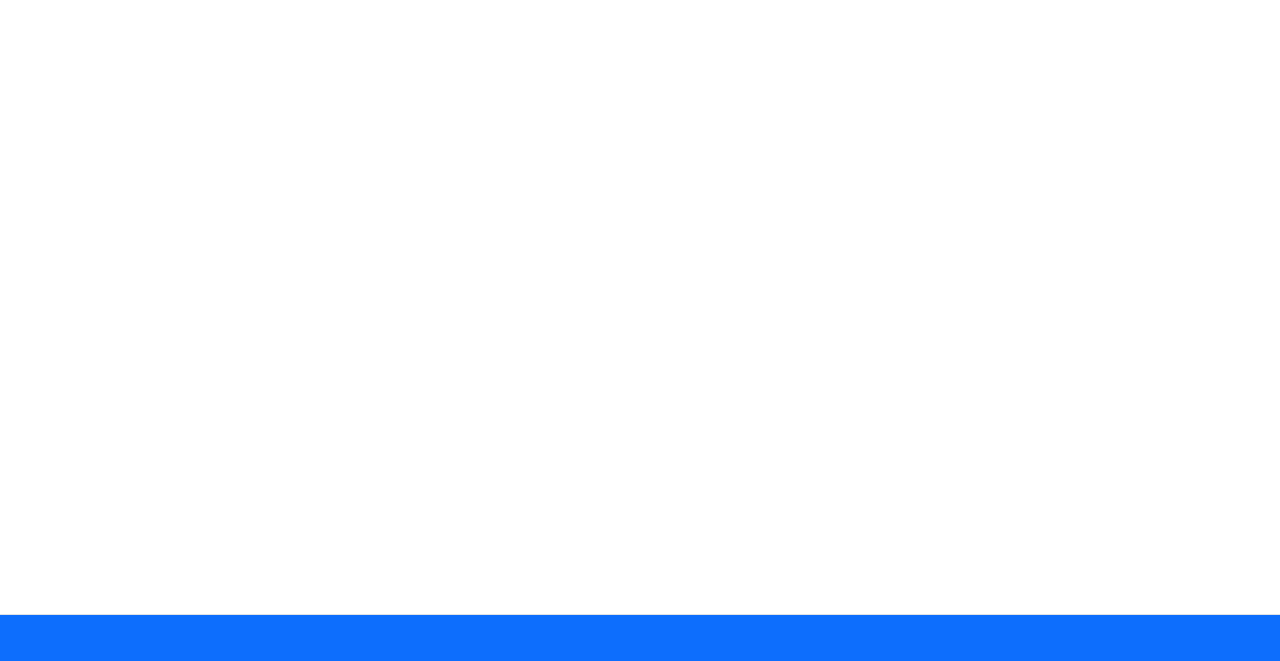
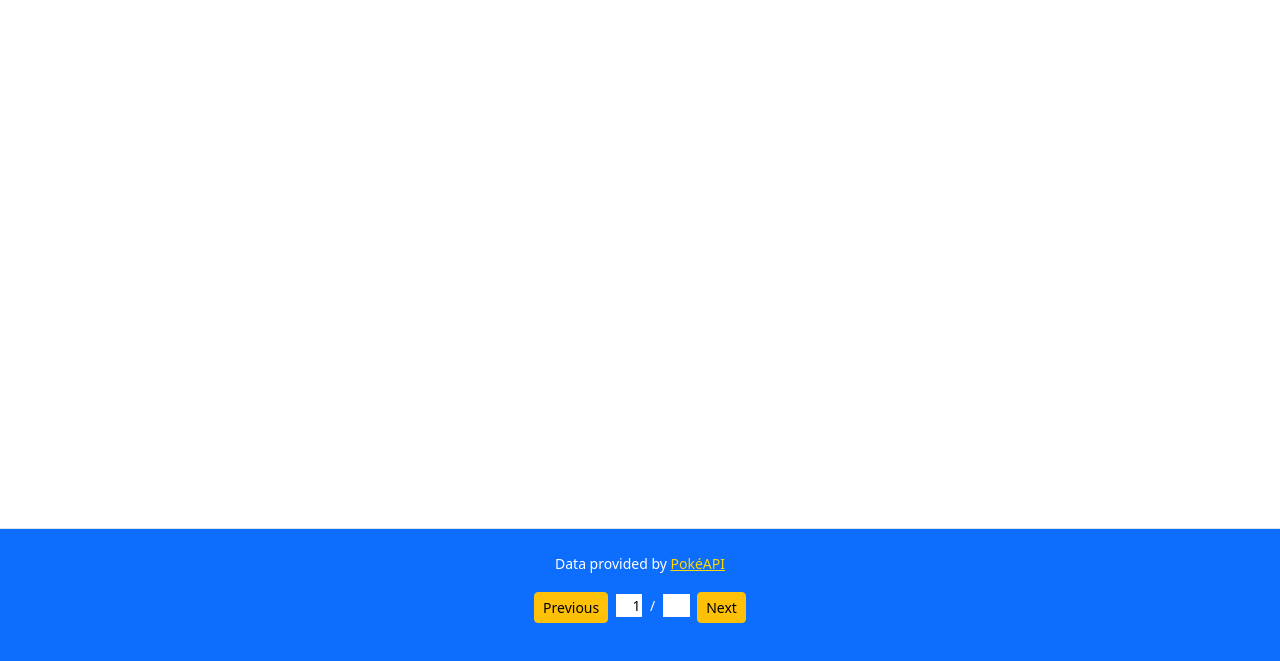
Before and after one commit to Awus66/tarea-clase-12, a website: page pokedex/index.html in a window 1280 px wide. Shown: the part 137-798 px from the top of the page. Drawn offline with nearby package versions, Linux system fonts and the light colour scheme; files that its build step writes are made by us from their sources; no server answers; files whose address does not match are found by name.

Commit message:
Agrega footer

```diff
--- a/pokedex/index.html
+++ b/pokedex/index.html
@@ -27,6 +27,15 @@
         </div>
     </div>
     <footer class="p-4 small text-center text-muted border-top bg-primary fixed-bottom">
+        <span style="color:white">Data provided by <a href="https://pokeapi.co/" style="color:gold">PokéAPI</a></span>
+        <div class="col m-3">
+            <button type="button" class="btn btn-warning btn-sm" id="previous-page">Previous</button>
+            <input class="m-1 border border-0 text-end page-input" id="current-page" style="width: 1.9em" value="1" />
+            <span style="color:white">/</span>
+            <input class="m-1 border border-0 page-input" id="total-pages"
+                style="width: 1.9em; background-color: white;" disabled />
+            <button type="button" class="btn btn-warning btn-sm" id="next-page">Next</button>
+        </div>
     </footer>
 
     <script src="src/index.js"></script>
```
